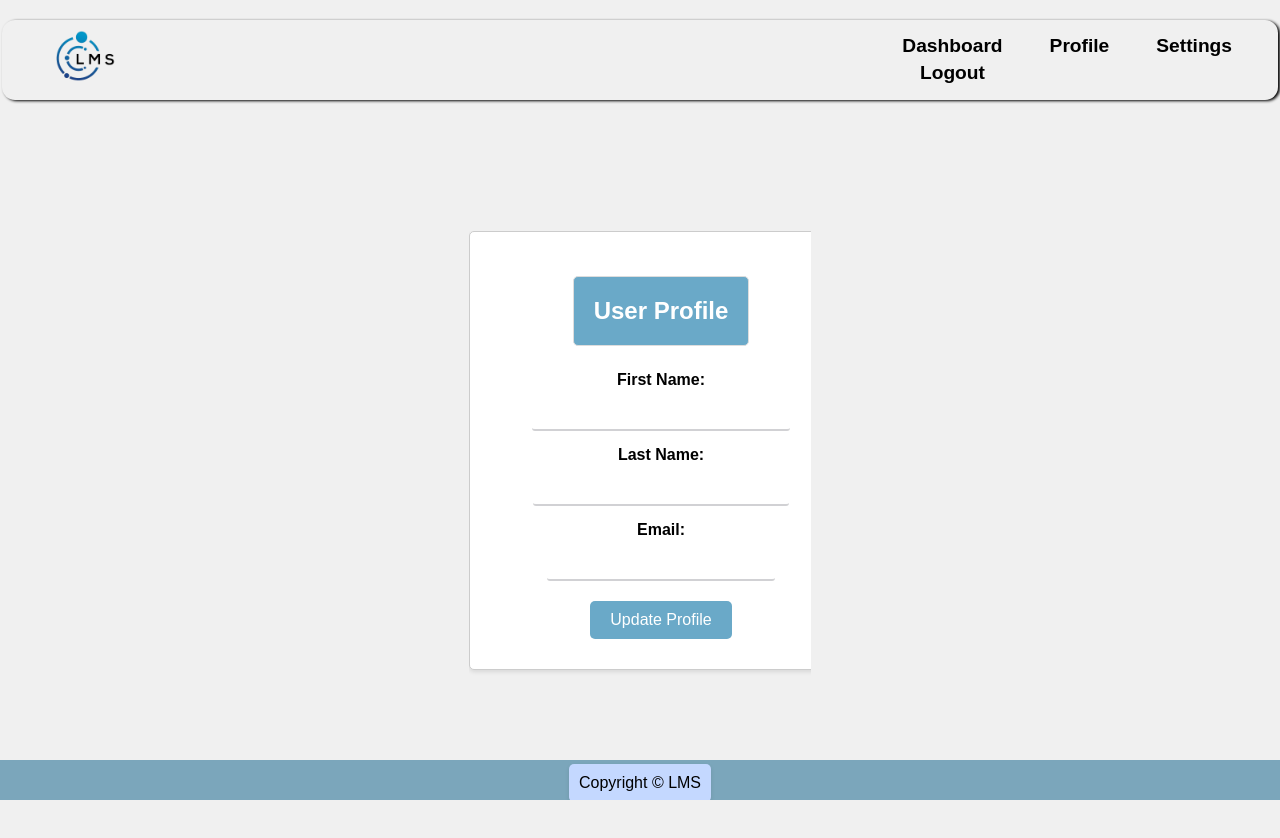
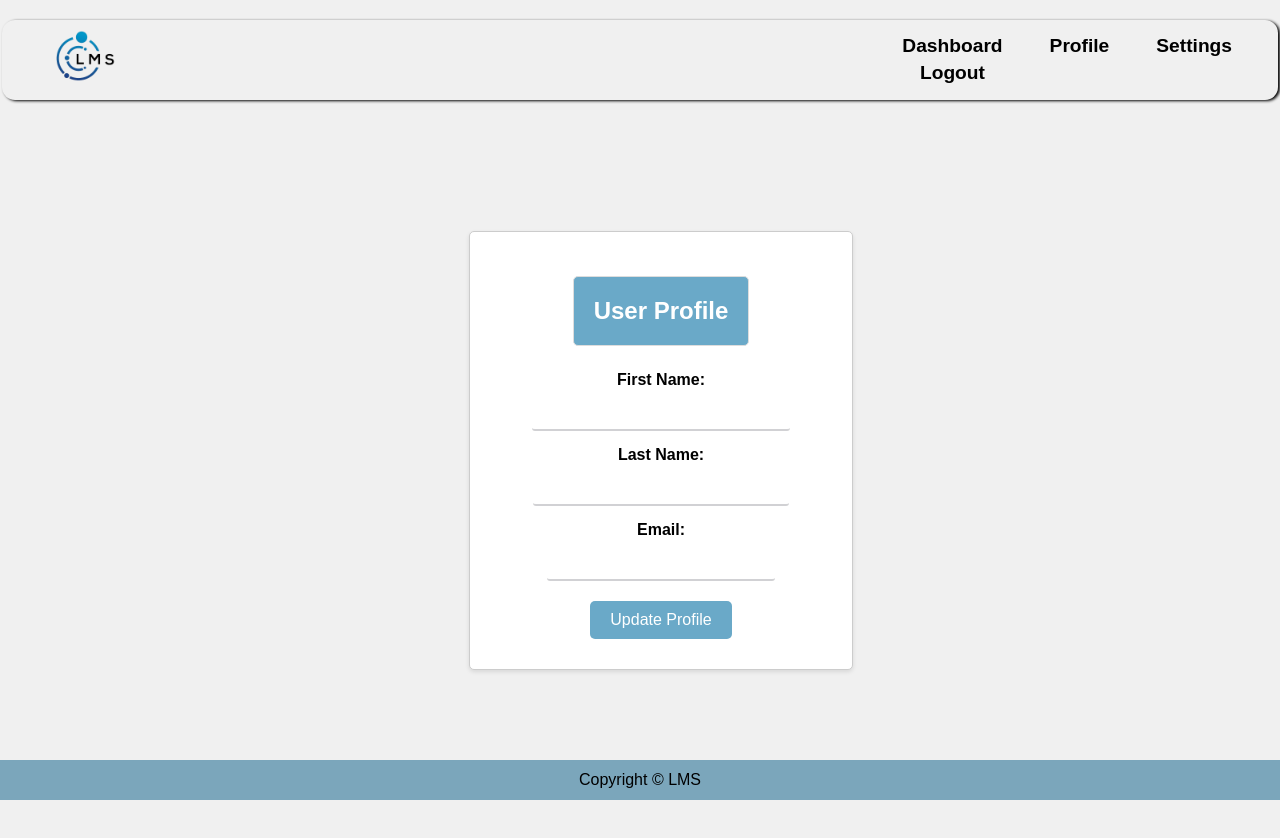
Before and after one commit to WSU-4110/LearningManagementSystem, a React (Create React App) app in the folder frontend/: page /profilepage in a window 1280 px wide. Shown: the top 838 px of the page. Built offline with nearby package versions, Linux system fonts and the light colour scheme; no server answers; the HTML template or start-up script is replaced by a standard one.

Commit message:
fixed css issue with profilePage

```diff
--- a/frontend/src/css/profilePage.css
+++ b/frontend/src/css/profilePage.css
@@ -4,24 +4,11 @@ h3 {
     border: 1px solid #ddd;
     border-radius: 5px;
     text-align: center;
-    color: #fff; /* Set text color to white for better contrast */
-    font-size: 1.5em; /* Adjust font size for readability */
-    margin-bottom: 20px; /* Add some spacing at the bottom for visual appeal */
-    /* font-family: 'Your Preferred Font', sans-serif; Use a professional font
-    text-transform: uppercase; Convert text to uppercase for a formal look */
+    color: #fff;
+    font-size: 1.5em;
+    margin-bottom: 20px;
+
 }
-
-  div
-  {
-     overflow: hidden;
-  }
-  ol {
-    list-style: decimal inside;
-    padding-left: 20px;
-        text-align: left;
-        list-style-type: circle;
-
-  }
 
   .button {
     background-color: rgb(106, 169, 200);
@@ -59,11 +46,3 @@ h3 {
     transition: .2s;
     outline: none;
 }
-p{
-    background-color:rgb(196, 216, 255);
-    border-radius: 5px;
-    margin-bottom: 10px;
-    padding: 10px;
-    box-shadow: 0 2px 4px rgba(0, 0, 0, 0.1);
-    transition: transform 0.3s ease-in-out;
-}
```
